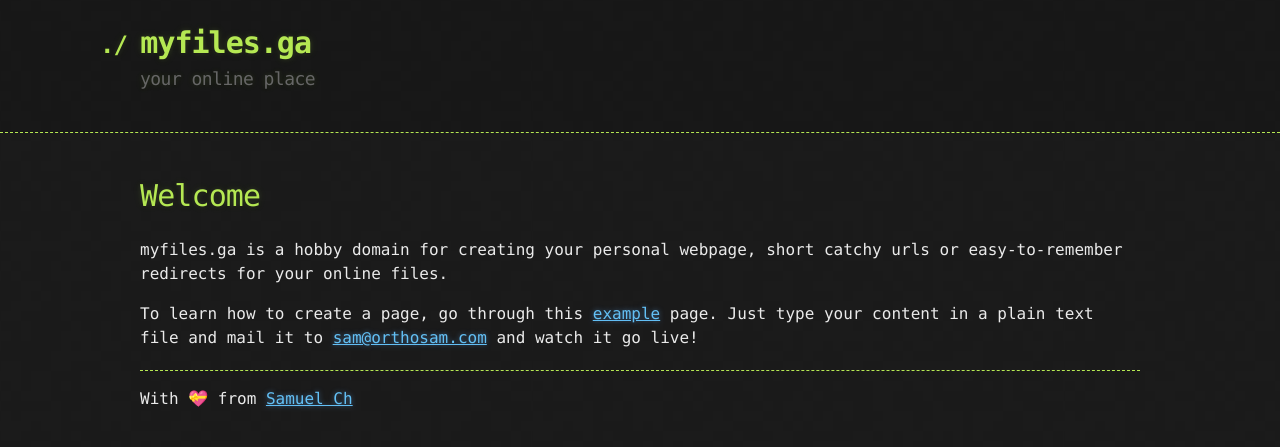
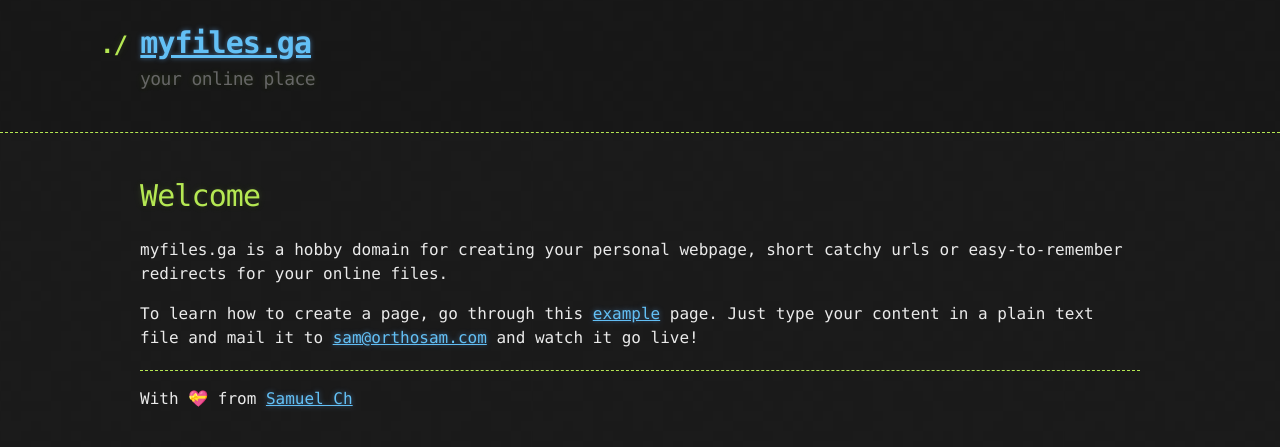
Before and after one commit to Dr-Anonymous/myfiles, a Jekyll site: the page built from index.md, in a window 1280 px wide. Shown: the top 447 px of the page. Built offline with Jekyll 4.4.1, drawn with Linux system fonts in a browser that asks for light colours; emoji names are drawn with the system emoji font; our own code applies the rules of GitHub Pages for plain Markdown files.

Commit message:
Update default.html

```diff
--- a/_layouts/default.html
+++ b/_layouts/default.html
@@ -13,7 +13,7 @@
 
     <header>
       <div class="container">
-        <h1>{{ site.title | default: site.github.repository_name }}</h1>
+        <h1><a href="/">{{ site.title | default: site.github.repository_name }}</a></h1>
         <h2>{{ site.description | default: site.github.project_tagline }}</h2>
 
         <section id="downloads">
```
